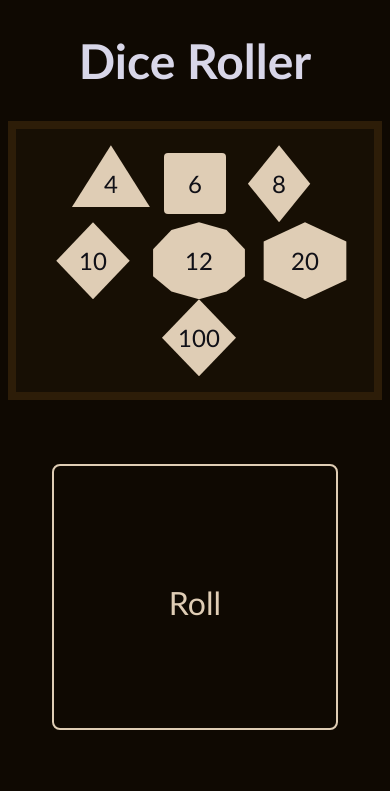
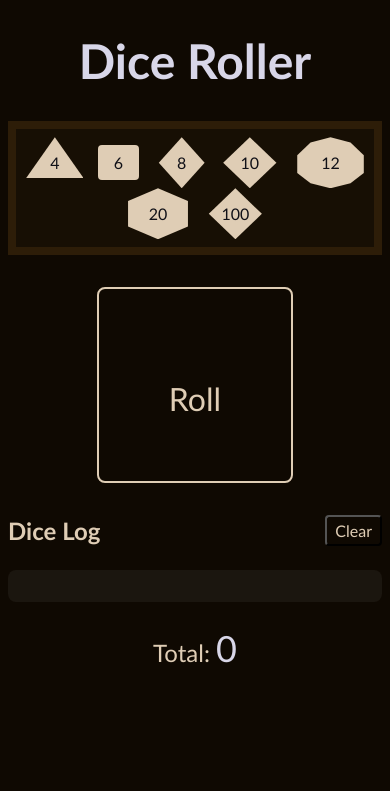
Before and after one commit to karlyanelson/dnd-dice, a plain HTML site: page index.html in a window 390 px wide. Shown: the top 791 px of the page. Drawn offline with Linux system fonts and the light colour scheme; a web font is replaced by a local one.

Commit message:
mobile styles

```diff
--- a/style.css
+++ b/style.css
@@ -82,6 +82,11 @@ section + section {
   clip-path: polygon(50% 0%, 85% 50%, 50% 100%, 15% 50%);
 }
 
+.dice.d10,
+.dice.d100 {
+  margin-left: 0;
+}
+
 .dice:hover {
   background: #d8d6e8;
 }
@@ -93,8 +98,8 @@ section + section {
   margin: 0;
   border: 0.125rem solid #dfcdb5;
   border-radius: 0.5rem;
-  min-height: 250px;
-  min-width: 250px;
+  min-height: 15rem;
+  min-width: 15rem;
   line-height: 1.4;
   transform: rotateX(0deg);
   transition: all ease 500ms;
@@ -154,3 +159,32 @@ section + section {
     transform: rotateX(0deg);
   }
 }
+
+@media (max-width: 48em) {
+  .dice-log {
+    max-width: 100%;
+  }
+
+  .dice {
+    font-size: 1rem;
+    padding: 1rem 1.5rem;
+  }
+
+  .d6 {
+    padding: 0.5rem 1rem;
+  }
+
+  .dice-box {
+    padding: 0.5rem;
+  }
+
+  section + section {
+    margin-top: 2rem;
+  }
+
+  .result {
+    font-size: 8rem;
+    min-height: 10rem;
+    min-width: 10rem;
+  }
+}
```
